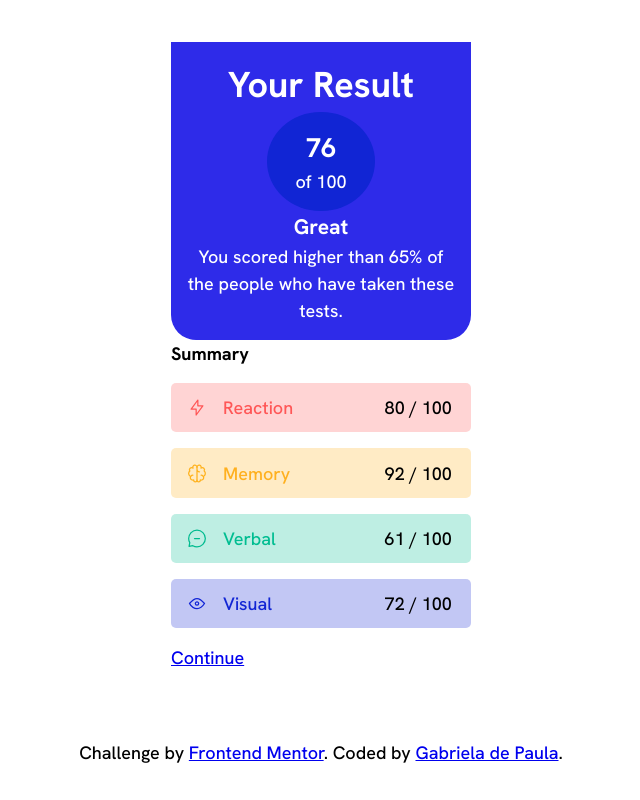
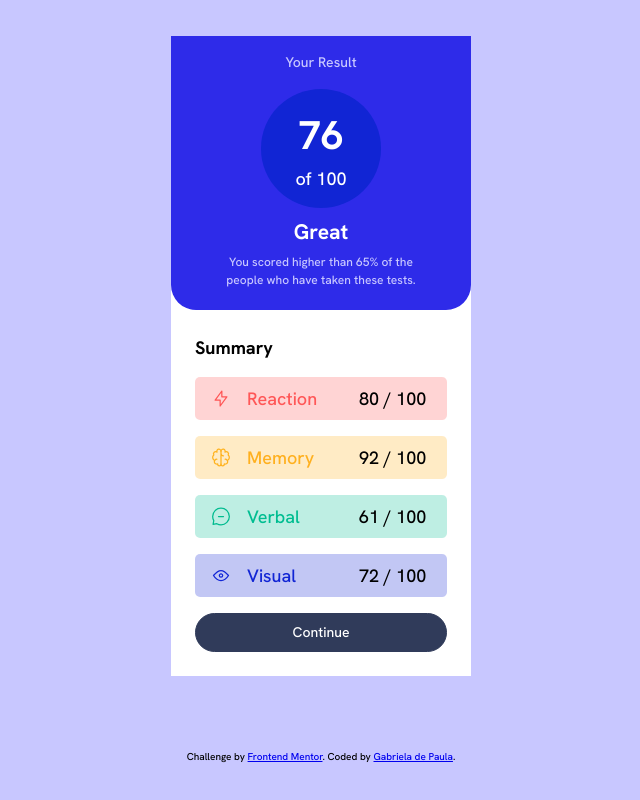
Before and after one commit to PaulaR-05/Results-summary-component, a plain HTML site: page index.html in a window 1280 px wide. Shown: the whole page, without its empty margins (319-959 px from the left). Drawn offline with Linux system fonts and the light colour scheme.

Commit message:
update css

```diff
--- a/index.html
+++ b/index.html
@@ -28,10 +28,12 @@
           <h2>76</h2>
           <p>of 100</p>
         </div>
-        <h3>Great</h3>
-        <p>
-          You scored higher than 65% of the people who have taken these tests.
-        </p>
+        <div class="container__score--info">
+          <h3>Great</h3>
+          <p>
+            You scored higher than 65% of the people who have taken these tests.
+          </p>
+        </div>
       </div>
       <div class="container__stats">
         <h4>Summary</h4>
@@ -71,7 +73,11 @@
           <p>Visual</p>
           <span>72 / 100</span>
         </div>
-        <a href="#index.html" target="_blank" rel="noopener noreferrer"
+        <a
+          class="container__stats--link"
+          href="#index.html"
+          target="_blank"
+          rel="noopener noreferrer"
           >Continue</a
         >
       </div>
--- a/style.css
+++ b/style.css
@@ -37,6 +37,7 @@ body {
 }
 
 body {
+  background-color: var(--Light-lavender);
   font-size: var(--font-size);
   line-height: 1.5;
   min-height: 100vh;
@@ -77,6 +78,7 @@ h6 {
 }
 
 .container {
+  background-color: var(--White);
   max-width: 375px;
   display: flex;
   flex-direction: column;
@@ -84,7 +86,6 @@ h6 {
 }
 
 .container__score {
-  margin-top: 0.5rem;
   color: var(--White);
   text-align: center;
   max-width: 300px;
@@ -93,16 +94,36 @@ h6 {
   border-bottom-left-radius: 25px;
   border-bottom-right-radius: 25px;
 }
+.container__score h1 {
+  font-size: 14px;
+  font-weight: lighter;
+  color: var(--Light-lavender);
+  margin-bottom: 1rem;
+}
 .container__score--result {
   color: var(--White);
   margin: 0 auto;
-  width: 40%;
+  width: 45%;
   padding: 1rem;
   border-radius: 50%;
   background-color: var(--Cobalt-blue);
 }
+.container__score--result h2 {
+  font-size: 40px;
+}
+.container__score--info {
+  margin-top: 0.5rem;
+}
+
+.container__score--info p {
+  margin: 0.3rem 1.5rem;
+  font-size: 12px;
+  font-weight: lighter;
+  color: var(--Light-lavender);
+}
 .container__stats {
   max-width: 300px;
+  padding: 1.5rem;
 }
 .container__stats--reaction {
   background-color: var(--redHSLA);
@@ -129,7 +150,7 @@ h6 {
 .container__stats--visual {
   margin: 1rem 0;
   border-radius: 5px;
-  padding: 0.7rem 1rem;
+  padding: 0.5rem 1rem;
   display: flex;
   flex-direction: row;
   justify-content: flex-start;
@@ -142,5 +163,21 @@ h6 {
 
 .container__stats span {
   color: black;
-  padding-left: 5.1rem;
+  padding-left: 2rem;
 }
+
+.container__stats--link {
+  display: flex;
+  justify-content: center;
+  text-decoration: none;
+  border: 0.1rem solid var(--Dark-gray);
+  background-color: var(--Dark-gray);
+  color: var(--White);
+  border-radius: 20px;
+  padding: 0.5rem 0;
+  font-size: 14px;
+}
+
+footer {
+  font-size: 10px;
+}
```
